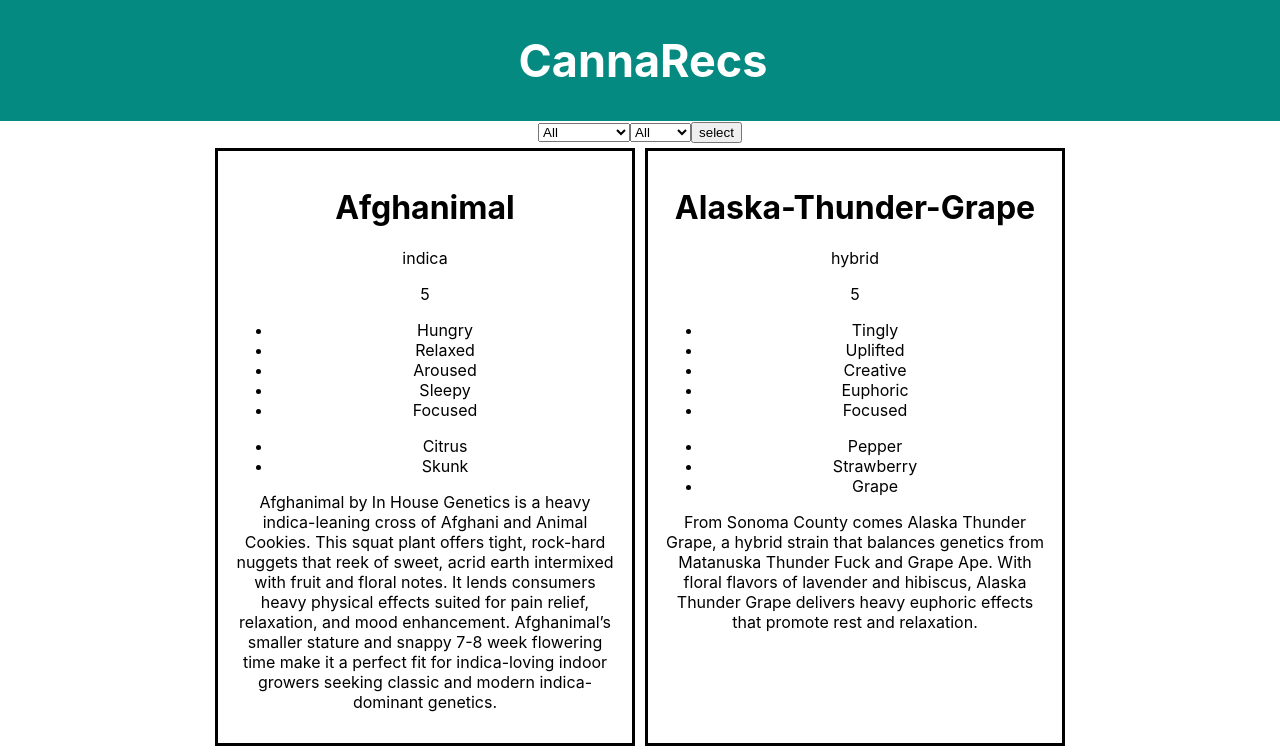
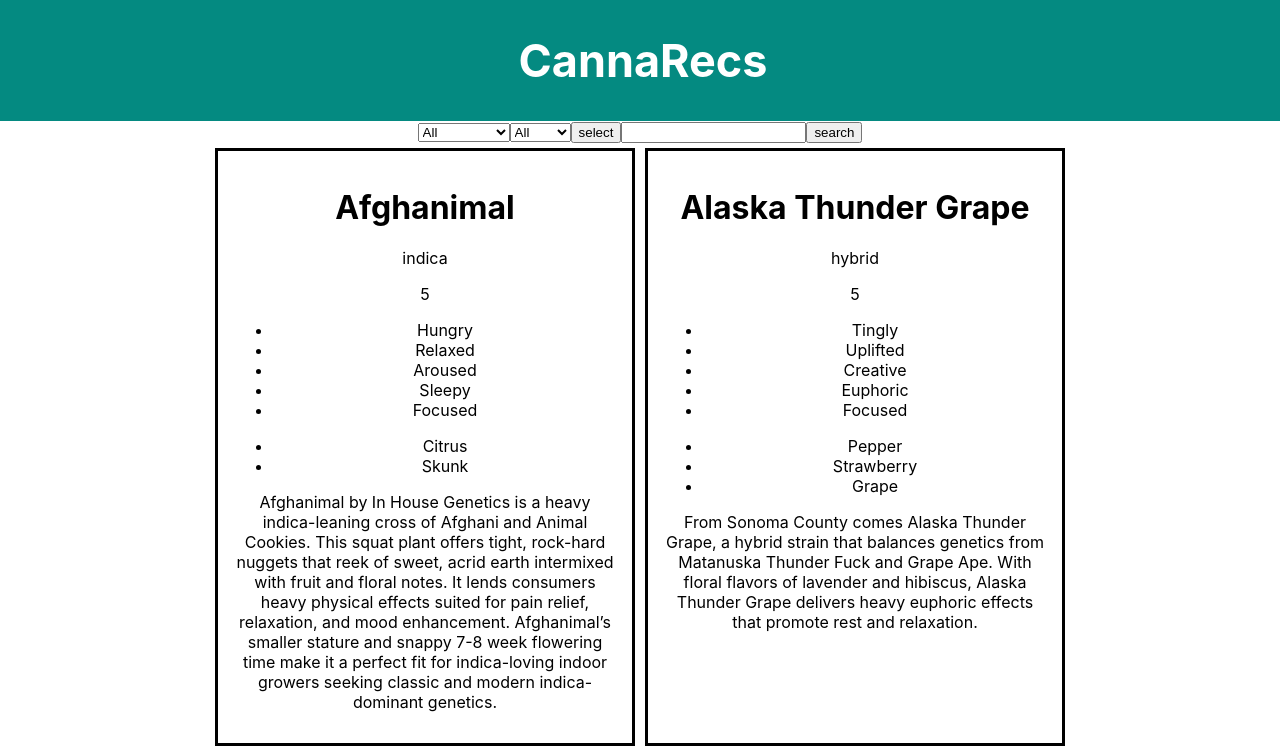
Before and after one commit to OneCodeMan/tangela-merkel, a React (Create React App) app: page / in a window 1280 px wide. Shown: the top 754 px of the page. Built offline with nearby package versions, Linux system fonts and the light colour scheme.

Commit message:
got search to work, and i also removed the hyphens from the titles

```diff
--- a/src/components/StrainList/StrainList.js
+++ b/src/components/StrainList/StrainList.js
@@ -37,6 +37,7 @@ class StrainList extends Component {
         strainsToDisplay: _.orderBy(categoryMap.all, 'rating', 'desc').slice(0, 11),
         selectCategoryValue: 'all',
         selectTypeValue: 'all',
+        query: '',
     }
     this.handleCategorySelectValue = this.handleCategorySelectValue.bind(this);
     this.handleTypeSelectValue = this.handleTypeSelectValue.bind(this);
@@ -52,6 +53,10 @@ class StrainList extends Component {
     this.setState({ selectTypeValue: event.target.value});
  }
 
+ handleQueryChange(e) {
+    this.setState({ query: e.target.value });
+  }
+
   handleClick() {
       let newStrainList = _.orderBy(categoryMap[this.state.selectCategoryValue], 'rating', 'desc')
       newStrainList = this.state.selectTypeValue === 'all' ?
@@ -61,6 +66,16 @@ class StrainList extends Component {
       console.log(newStrainList);
       this.setState({ strainsToDisplay: newStrainList.slice(0, 11) }); // just for debugging
     //   this.setState({ strainsToDisplay: newStrainList });
+  }
+
+  handleQuerySearch() {
+    let queryResults = categoryMap['all'];
+    let nameResults = queryResults.filter(strain => strain.name.toLowerCase().includes(this.state.query.toLowerCase()));
+    let descriptionResults = queryResults.filter(strain => strain.description.toLowerCase().includes(this.state.query.toLowerCase()));
+    let allResults = nameResults.concat(descriptionResults);
+    let finalResults = [... new Set(allResults)];
+    this.setState({ strainsToDisplay: finalResults});
+    this.setState({ query: '' });
   }
 
   render() {
@@ -85,6 +100,12 @@ class StrainList extends Component {
                 <option value="sativa">Sativa</option>
             </select>
             <button onClick={() => this.handleClick()}>select</button>
+            <input type="text"
+               className="search-input"
+               value={this.state.query}
+               onChange={this.handleQueryChange.bind(this)}
+              />
+            <button onClick={() => this.handleQuerySearch()}>search</button>
             <div className={css(styles.strains)}>
                 {this.state.strainsToDisplay.map((strain, index) => (
                     <Strain strain={strain} key={index}/>
--- a/src/helpers/GenerateStrains.js
+++ b/src/helpers/GenerateStrains.js
@@ -1,6 +1,8 @@
 import strainsJSONString from './cannabis.json';
+import _ from 'lodash';
 
 let cannabisJSON = strainsJSONString.filter(strain => !strain.effects.includes('None') && !strain.flavours.includes('None'));
+cannabisJSON.map(strain => strain.name = _.replace(strain.name, /-/g, " "));
 
 let aphrodisiacStrains = cannabisJSON.filter(strain => strain.effects.includes('Aphrodisiac')
                                                     || strain.effects.includes('Tingly'));
```
